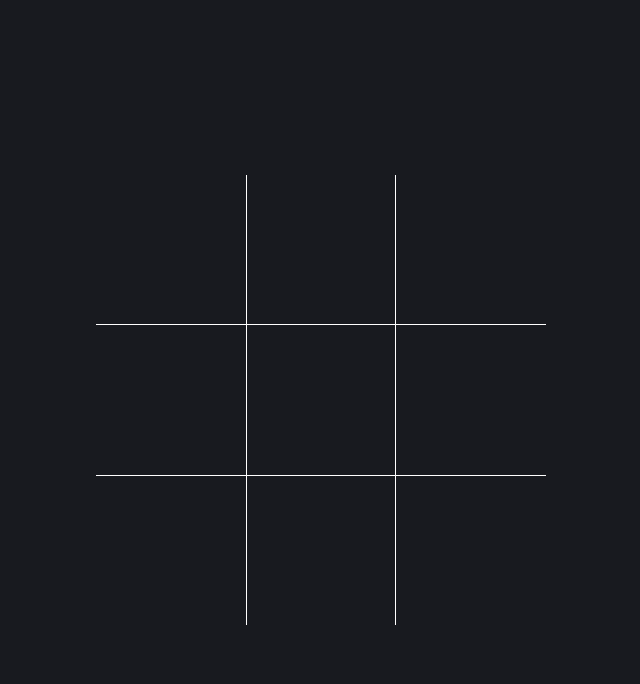
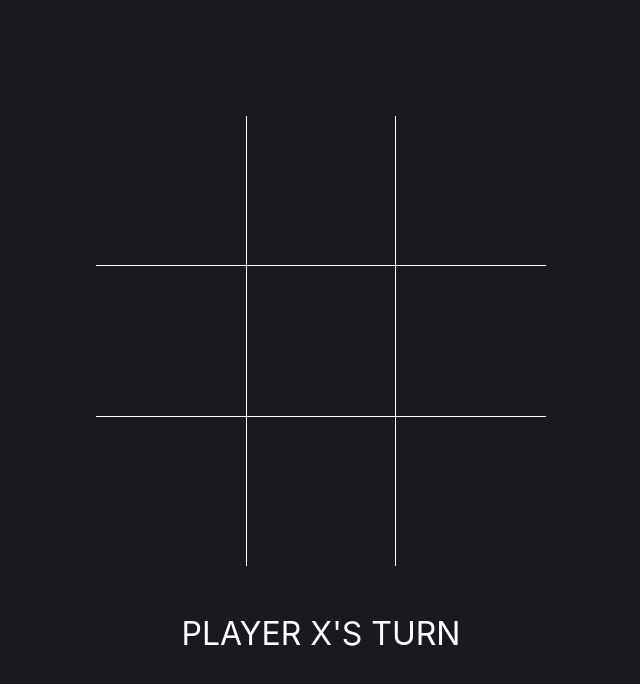
Before and after one commit to motogoozy/tic-tac-toe, a React (Create React App) app: page / in a window 1280 px wide. Shown: the top 684 px of the page, without its empty margins (319-959 px from the left). Built offline with nearby package versions, Linux system fonts and the light colour scheme.

Commit message:
renders message component, add message styling

```diff
--- a/src/App.css
+++ b/src/App.css
@@ -14,3 +14,9 @@
   justify-content: center;
   align-items: center;
 }
+
+.message {
+  margin-top: 3rem;
+  font-size: 2rem;
+  color: white;
+}
--- a/src/App.jsx
+++ b/src/App.jsx
@@ -16,9 +16,16 @@ function App() {
     }
   };
 
+  const renderMessage = () => {
+    let message = '';
+    message = `Player ${currentPlayer}'s turn`;
+    return message.toUpperCase();
+  };
+
   return (
     <div className='App'>
       <Board currentPlayer={currentPlayer} onSelect={onSelect} xSelections={xSelections} oSelections={oSelections} />
+      <p className={'message'}>{renderMessage()}</p>
     </div>
   );
 }
```
